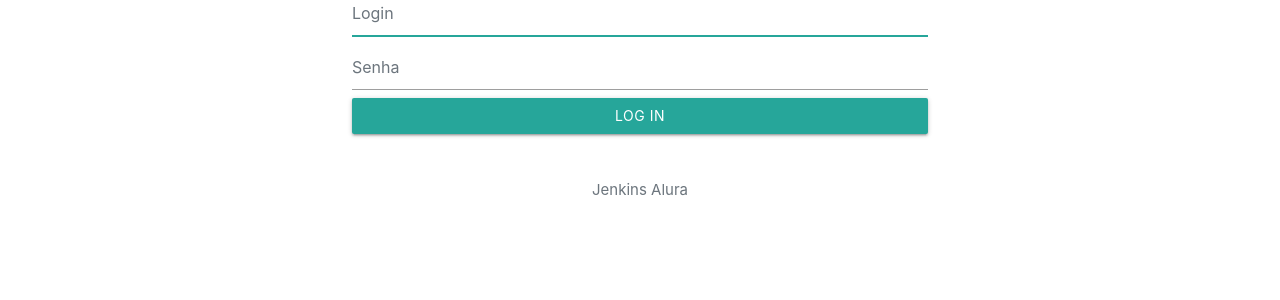
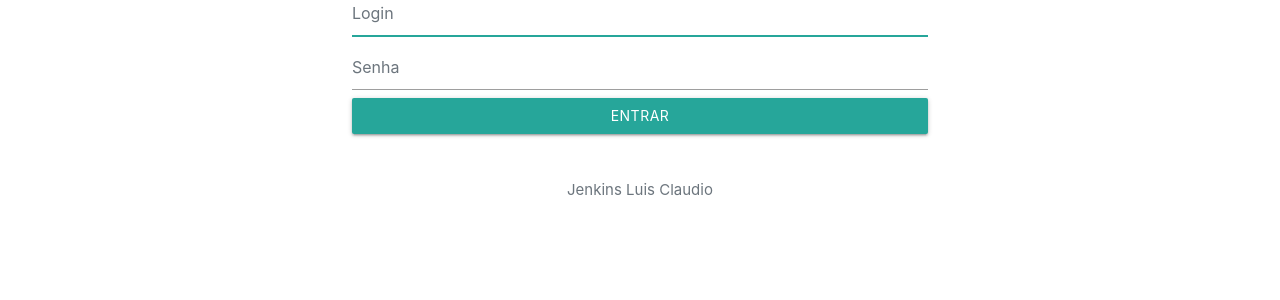
Before and after one commit to luiscla1987/jenkins-todo-list, a Django app: page /login/ in a window 1280 px wide. Shown: the part 185-485 px from the top of the page. Run offline with Django 3.2, Linux system fonts and the light colour scheme; some libraries are stand-ins or nearby versions.

Commit message:
Alterado a tela de Login.

```diff
--- a/templates/registration/login.html
+++ b/templates/registration/login.html
@@ -23,8 +23,8 @@
     </div>
         {% render_field form.username class="form-control " placeholder='Login' %}
         {% render_field form.password class="form-control " placeholder='Senha' %}
-      <button class="btn btn-lg btn-outline-success btn-block" type="submit">Log In</button>
-      <p class="mt-5 mb-3 text-muted">Jenkins Alura</p>
+      <button class="btn btn-lg btn-outline-success btn-block" type="submit">Entrar</button>
+      <p class="mt-5 mb-3 text-muted">Jenkins Luis Claudio</p>
     </form>
     </div>
 {% endblock  %}
```
Also changed, not shown: core/migrations/0006_auto_20210507_1708.py (added), core/migrations/0007_auto_20210507_1711.py (added).
